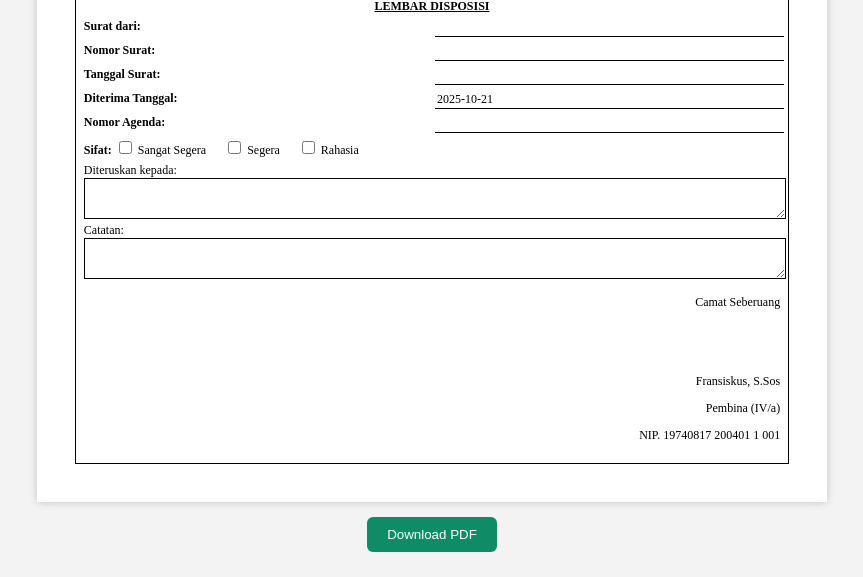
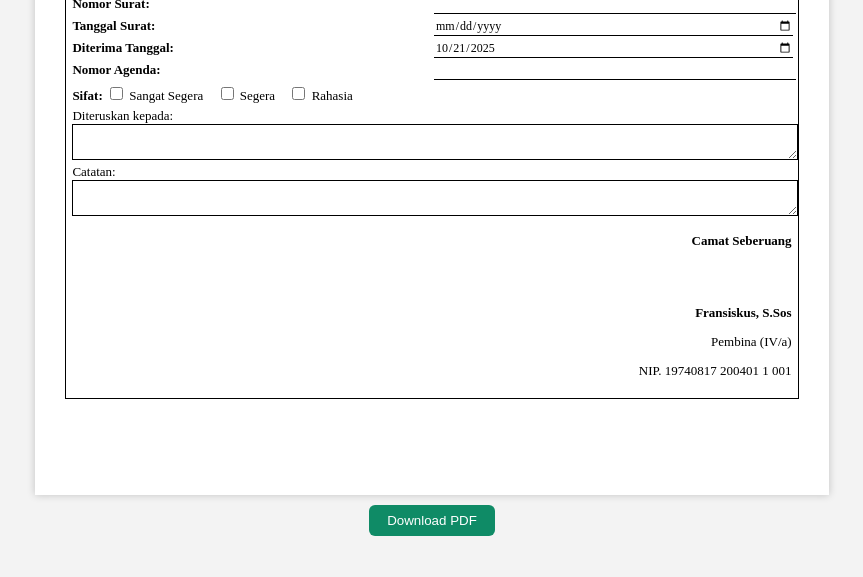
Before and after one commit to infosurat/kertas-disposisi, a plain HTML site: page index.html in a window 1280 px wide. Shown: the part 633-1210 px from the top of the page, without its empty margins (208-1071 px from the left). After the commit the page ends 1184 px from the top, so only its background shows below. Drawn offline with Linux system fonts and the light colour scheme.

Commit message:
Update index.html

```diff
--- a/index.html
+++ b/index.html
@@ -9,30 +9,30 @@
     body {
       font-family: "Times New Roman", serif;
       margin: 0;
-      padding: 10px;
+      padding: 5px;
       background: #f3f3f3;
-      font-size: 12px;
+      font-size: 13px;
     }
     .page {
       background: white;
-      width: 209mm;
-      min-height: 290mm; /* A4 */
+      width: 210mm;
+      min-height: 297mm; /* A4 */
       margin: auto;
-      padding: 10mm;
+      padding: 8mm;
       box-sizing: border-box;
       box-shadow: 0 0 8px rgba(0,0,0,0.2);
     }
     .lembar {
       border: 1px solid #000;
-      padding: 8px;
-      margin-bottom: 0px;
-      min-height: 123mm; /* dikurangi agar muat dua lembar */
+      padding: 6px;
+      margin-bottom: 0;
+      min-height: 128mm; /* dua lembar muat pas 1 A4 */
       box-sizing: border-box;
     }
     .kop {
       text-align: center;
       border-bottom: 2px solid #000;
-      margin-bottom: 5px;
+      margin-bottom: 3px;
     }
     .kop img {
       width: 30px;
@@ -46,16 +46,16 @@
       text-align: center;
       font-weight: bold;
       text-decoration: underline;
-      margin: 5px 0;
+      margin: 3px 0;
     }
     .grid {
       display: grid;
       grid-template-columns: 1fr 1fr;
-      gap: 6px;
-      margin-top: 5px;
+      gap: 4px;
+      margin-top: 3px;
     }
     .grid label { font-weight: bold; }
-    input[type="text"], textarea {
+    input[type="text"], input[type="date"], textarea {
       width: 100%;
       border: none;
       border-bottom: 1px solid #000;
@@ -64,25 +64,26 @@
     }
     textarea {
       border: 1px solid #000;
-      min-height: 35px;
+      min-height: 30px;
+      resize: vertical;
     }
     .sifat {
-      margin: 5px 0;
+      margin: 4px 0;
     }
-    .sifat label { margin-right: 15px; }
+    .sifat label { margin-right: 10px; }
     .tanda {
-      margin-top: 10px;
+      margin-top: 8px;
       text-align: right;
     }
-    .spasi-tanda { height: 40px; } /* spasi untuk tanda tangan */
-    .copy-separator { border-top: 1px dashed #000; margin: 12px 0; }
+    .spasi-tanda { height: 30px; } /* spasi tanda tangan */
+    .copy-separator { border-top: 1px dashed #000; margin: 8px 0; }
     button {
       display: block;
-      margin: 15px auto;
+      margin: 10px auto;
       background: #0f8b66;
       color: white;
       border: none;
-      padding: 10px 20px;
+      padding: 8px 18px;
       border-radius: 6px;
       cursor: pointer;
     }
@@ -100,13 +101,14 @@
         <h4>KECAMATAN SEBERUANG</h4>
         <div style="clear:both"></div>
       </div>
+
       <div class="judul">LEMBAR DISPOSISI</div>
 
       <div class="grid">
         <label>Surat dari:</label><input type="text" id="suratDari">
         <label>Nomor Surat:</label><input type="text" id="nomorSurat">
-        <label>Tanggal Surat:</label><input type="text" id="tanggalSurat">
-        <label>Diterima Tanggal:</label><input type="text" id="diterimaTanggal">
+        <label>Tanggal Surat:</label><input type="date" id="tanggalSurat">
+        <label>Diterima Tanggal:</label><input type="date" id="diterimaTanggal">
         <label>Nomor Agenda:</label><input type="text" id="nomorAgenda">
       </div>
 
@@ -121,15 +123,16 @@
         <label>Diteruskan kepada:</label>
         <textarea id="diteruskan"></textarea>
       </div>
+
       <div>
         <label>Catatan:</label>
         <textarea id="catatan"></textarea>
       </div>
 
       <div class="tanda">
-        <p>Camat Seberuang</p>
+        <p><strong>Camat Seberuang</strong></p>
         <div class="spasi-tanda"></div>
-        <p>Fransiskus, S.Sos</p>
+        <p><strong>Fransiskus, S.Sos</strong></p>
         <p>Pembina (IV/a)</p>
         <p>NIP. 19740817 200401 1 001</p>
       </div>
@@ -137,7 +140,7 @@
 
     <div class="copy-separator"></div>
 
-    <!-- Lembar Bawah (copy otomatis) -->
+    <!-- Lembar Bawah -->
     <div class="lembar">
       <div class="kop">
         <img src="https://www.kapuashulukab.go.id/home/public/assets/images/pages/pages_70Logo-KH-Baru.png" alt="Logo">
@@ -145,13 +148,14 @@
         <h4>KECAMATAN SEBERUANG</h4>
         <div style="clear:both"></div>
       </div>
+
       <div class="judul">LEMBAR DISPOSISI</div>
 
       <div class="grid">
         <label>Surat dari:</label><input type="text" id="suratDariCopy">
         <label>Nomor Surat:</label><input type="text" id="nomorSuratCopy">
-        <label>Tanggal Surat:</label><input type="text" id="tanggalSuratCopy">
-        <label>Diterima Tanggal:</label><input type="text" id="diterimaTanggalCopy">
+        <label>Tanggal Surat:</label><input type="date" id="tanggalSuratCopy">
+        <label>Diterima Tanggal:</label><input type="date" id="diterimaTanggalCopy">
         <label>Nomor Agenda:</label><input type="text" id="nomorAgendaCopy">
       </div>
 
@@ -166,20 +170,20 @@
         <label>Diteruskan kepada:</label>
         <textarea id="diteruskanCopy"></textarea>
       </div>
+
       <div>
         <label>Catatan:</label>
         <textarea id="catatanCopy"></textarea>
       </div>
 
       <div class="tanda">
-        <p>Camat Seberuang</p>
+        <p><strong>Camat Seberuang</strong></p>
         <div class="spasi-tanda"></div>
-        <p>Fransiskus, S.Sos</p>
+        <p><strong>Fransiskus, S.Sos</strong></p>
         <p>Pembina (IV/a)</p>
         <p>NIP. 19740817 200401 1 001</p>
       </div>
     </div>
-
   </div>
 
   <button onclick="downloadPDF()">Download PDF</button>
@@ -193,17 +197,17 @@
       });
     });
 
-    // Tanggal otomatis
+    // Tanggal otomatis hari ini
     const today = new Date();
     const tgl = today.toISOString().split('T')[0];
     document.getElementById('diterimaTanggal').value = tgl;
     document.getElementById('diterimaTanggalCopy').value = tgl;
 
-    // Download PDF
+    // Fungsi Download PDF
     async function downloadPDF() {
       const element = document.getElementById('page');
       element.style.background = '#ffffff';
-      await new Promise(resolve=>setTimeout(resolve,500));
+      await new Promise(resolve=>setTimeout(resolve,300));
 
       const opt = {
         margin: 0,
```
